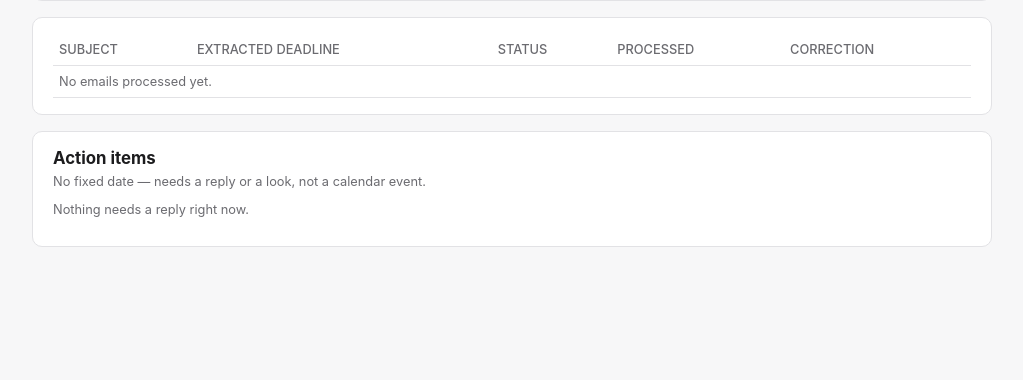
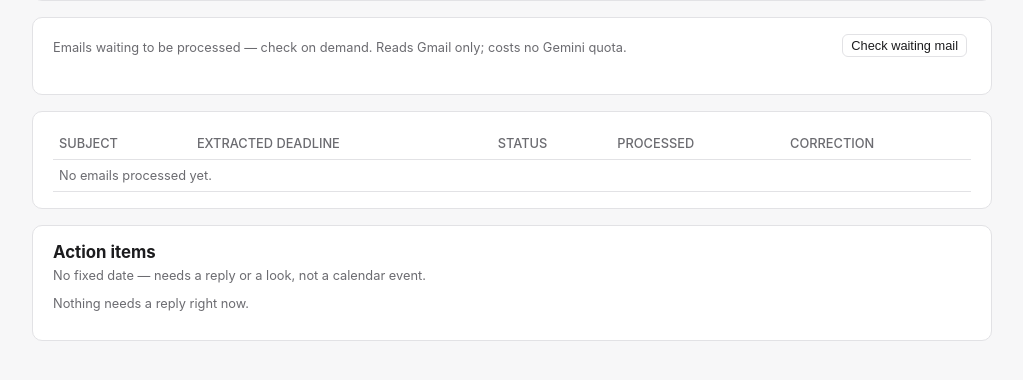
Before and after one commit to sweksha-cloud/todue-relay, a FastAPI app: template backend/app/templates/index.html in a window 1280 px wide. Shown: the part 327-707 px from the top of the page, without its empty margins (128-1151 px from the left). Run offline with FastAPI, Linux system fonts and the light colour scheme; the template is opened without the code that fills it, so the values that code supplies are empty.

Commit message:
Add a "Check waiting mail" button to the dashboard
POST /waiting runs the same read-only check as `--dry-run` on demand and
shows how many emails are waiting (will be sent on the next run, plus any
held back by the daily Gemini limit). It is hardcoded to dry_run=True — it
reads Gmail and the DB, makes no Gemini call, claims nothing, writes nothing
— and a test pins that so a page click can never become a real run that
spends quota. POST-only (a crawler or prefetch can't trigger a Gmail read);
a failure is rendered as a message rather than raised, since htmx won't swap
a 5xx; error text is HTML-escaped.

Verified against a real server, the real inbox and Neon DB with the Gemini
key blanked: the click reported the same count as the CLI dry run and left
the database byte-identical.

```diff
--- a/backend/app/main.py
+++ b/backend/app/main.py
@@ -15,7 +15,7 @@ from fastapi.responses import HTMLResponse
 from fastapi.templating import Jinja2Templates
 from sqlalchemy.orm import Session
 
-from app import calendar_client, metrics
+from app import calendar_client, metrics, pipeline
 from app.date_utils import detect_local_timezone, to_local
 from app.db import repository
 from app.db.models import Base, ProcessedEmail, ProcessingStatus
@@ -91,6 +91,31 @@ def dashboard(
             "action_page": action_page,
             "total_action_pages": total_action_pages,
         },
+    )
+
+
+@app.post("/waiting", response_class=HTMLResponse)
+def check_waiting(request: Request):
+    """On-demand "how many emails are waiting" — the dashboard's button for
+    the same read-only check as `python -m scripts.run_pipeline --dry-run`
+    (claude/tradeoffs/dry-run-mode.md). ALWAYS a dry run, hardcoded: it reads
+    Gmail and the database, makes no Gemini call, claims nothing, and writes
+    nothing, so clicking it can never spend quota or change pipeline state.
+    (tests/test_dashboard.py pins that dry_run=True is the only way it's called.)
+
+    POST, not GET, so a link prefetcher or crawler can't trigger a Gmail read.
+    Unauthenticated like the rest of the dashboard — fine while local-only; it
+    must be protected before any public hosting (see claude/tradeoffs/security-review.md).
+    A failure is rendered as a message, not raised: htmx doesn't swap 4xx/5xx.
+    """
+    try:
+        result, error = pipeline.run_pipeline(dry_run=True), None
+    except Exception as e:  # noqa: BLE001 - shown to the user, not swallowed
+        result, error = None, f"{type(e).__name__}: {e}"
+    return templates.TemplateResponse(
+        request,
+        "_waiting.html",
+        {"result": result, "error": error, "checked_at": datetime.now(timezone.utc)},
     )
 
 
--- a/backend/app/templates/index.html
+++ b/backend/app/templates/index.html
@@ -49,6 +49,16 @@
     {{ llm_usage.calls_this_month }} calls this month. Counts this pipeline's calls only —
     <a href="/metrics">see Metrics</a>.
   </p>
+</div>
+
+<div class="card">
+  <div style="display:flex; justify-content:space-between; align-items:center; flex-wrap:wrap; gap:8px;">
+    <div id="waiting-result">
+      <span class="verdict">Emails waiting to be processed — check on demand. Reads Gmail only; costs no Gemini quota.</span>
+    </div>
+    <button class="vote" hx-post="/waiting" hx-target="#waiting-result" hx-swap="innerHTML" hx-disabled-elt="this" hx-indicator="#waiting-spinner">Check waiting mail</button>
+  </div>
+  <div id="waiting-spinner" class="htmx-indicator verdict" style="margin-top:6px;">Checking Gmail…</div>
 </div>
 
 <div class="card overflow-x">
```
Also changed, not shown: backend/app/templates/_waiting.html (added, +9 -0 lines), backend/tests/test_dashboard.py (+70 -0 lines).
